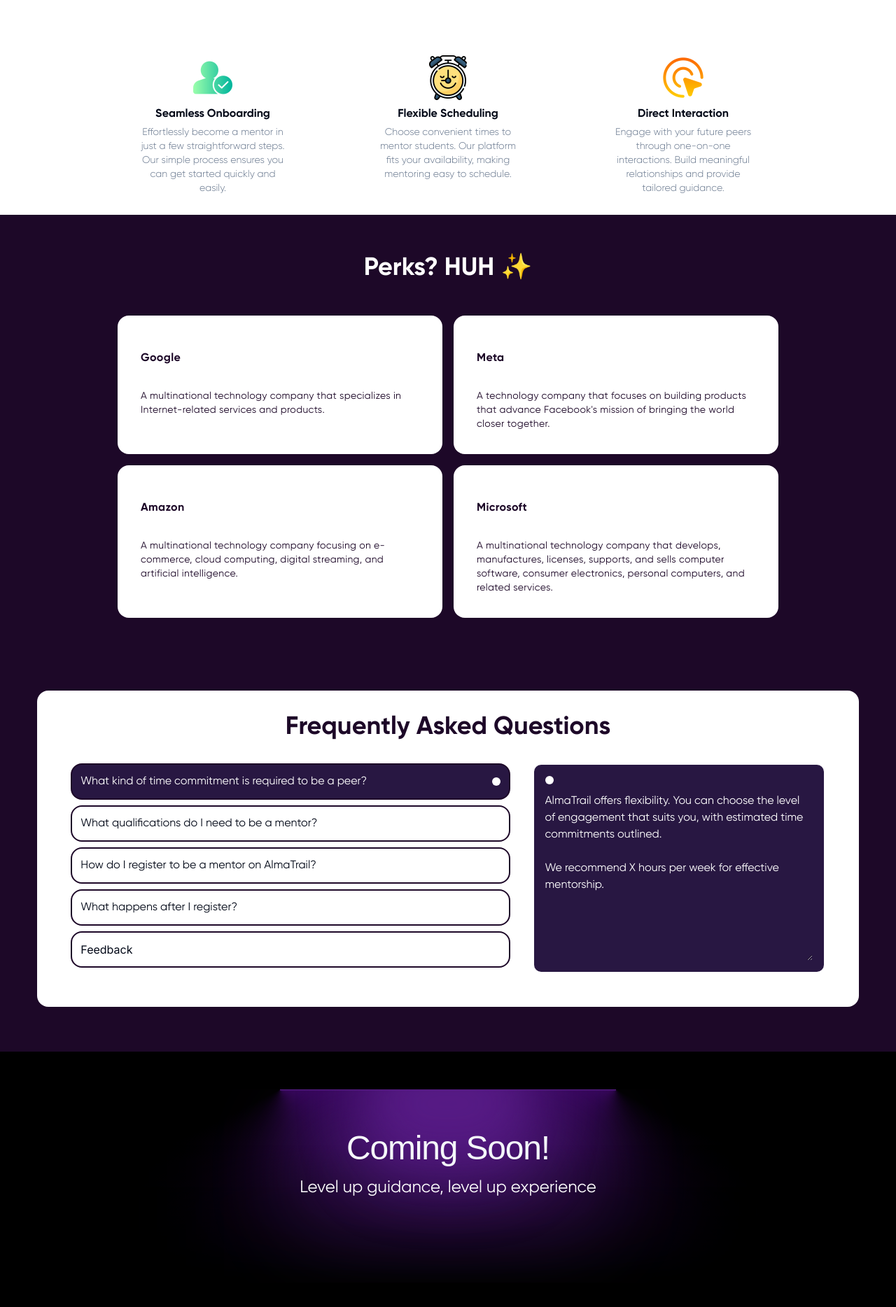
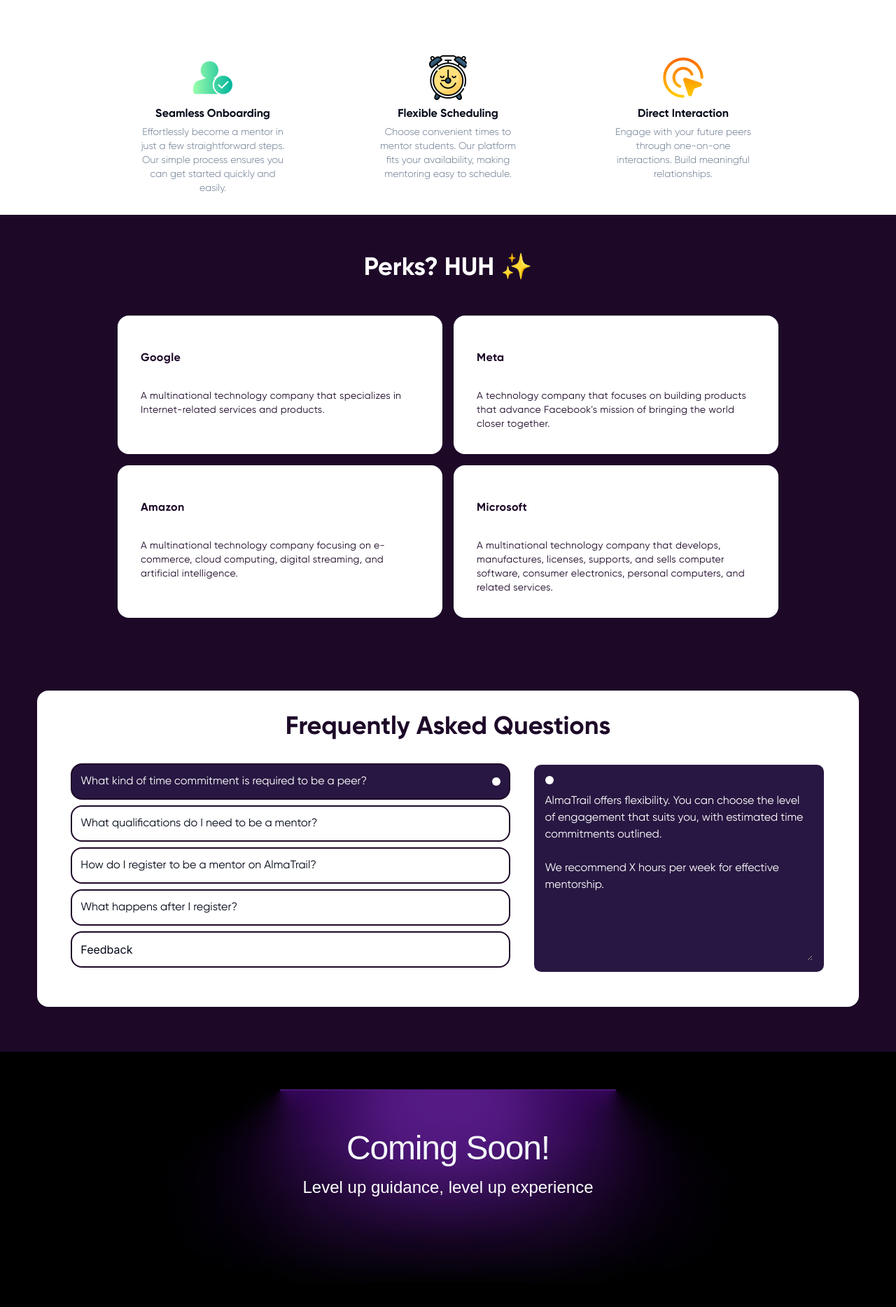
Before and after one commit to AlmaTrail/AlmaTrail-Frontend, a Next.js app: page / in a window 1280 px wide. Shown: the part 1148-3016 px from the top of the page at 70% size. Built offline with nearby package versions, Linux system fonts and the light colour scheme.

Commit message:
font changes

```diff
--- a/src/components/introSection.tsx
+++ b/src/components/introSection.tsx
@@ -60,7 +60,7 @@ const IntroSection = () => {
                             />
                         </div>
                         <p className="font-bold mt-2 font-gilroy-bold">Direct Interaction</p>
-                        <p className="text-slate-500 text-sm mt-1 text-center font-gilroy-light">Engage with your future peers through one-on-one interactions. Build meaningful relationships and provide tailored guidance.</p>
+                        <p className="text-slate-500 text-sm mt-1 text-center font-gilroy-light">Engage with your future peers through one-on-one interactions. Build meaningful relationships.</p>
                     </div>
                 </div>
             </div>
--- a/src/components/upcomingSection.tsx
+++ b/src/components/upcomingSection.tsx
@@ -18,7 +18,7 @@ const UpcomingSection = () => {
       >
         Coming Soon!
       </motion.h1>
-      <p className="text-white text-2xl flex justify-center items-center font-gilroy-regular">Level up guidance, level up experience</p>
+      <p className="text-white text-2xl flex justify-center items-center font-gilroy-semibold">Level up guidance, level up experience</p>
     </LampContainer>
   );
 }
```
